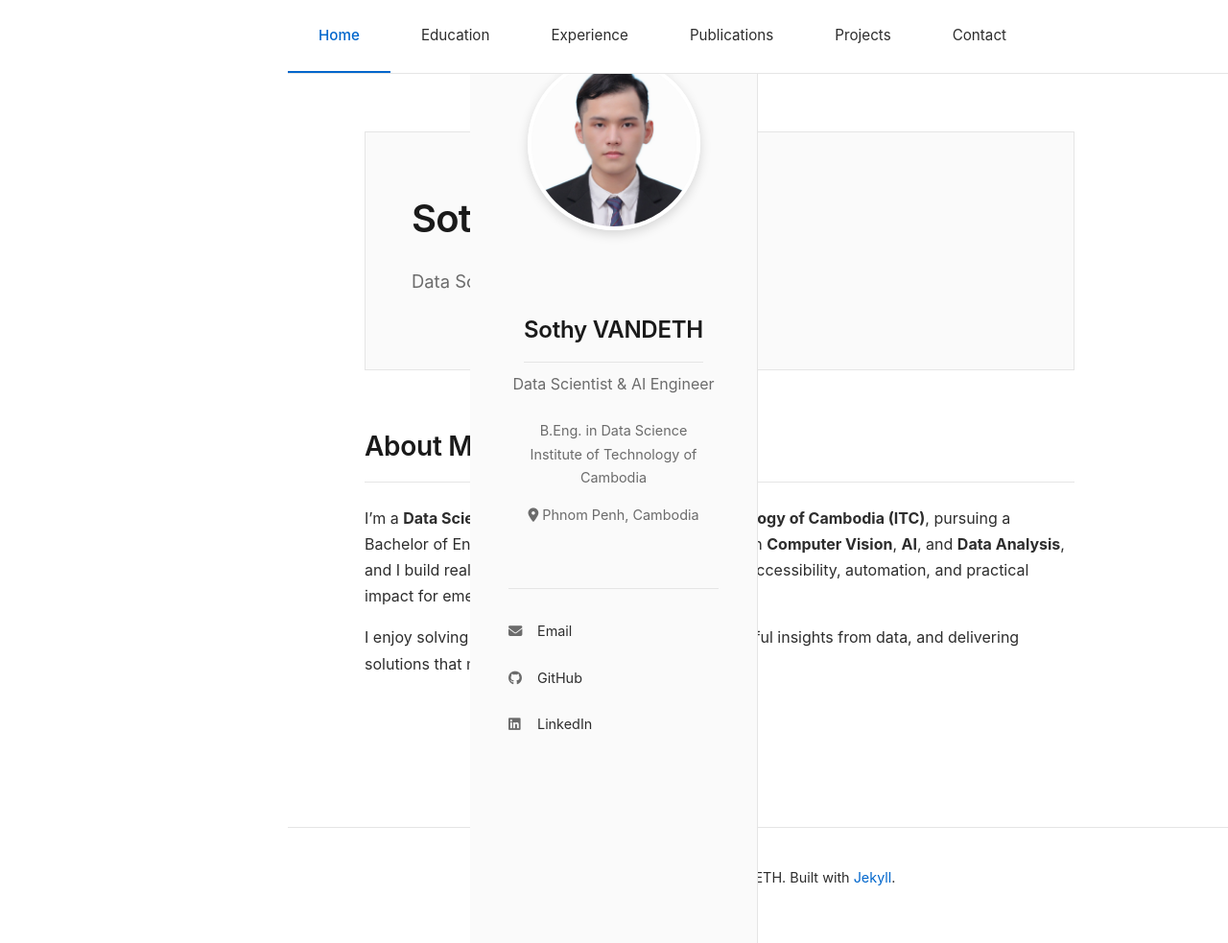
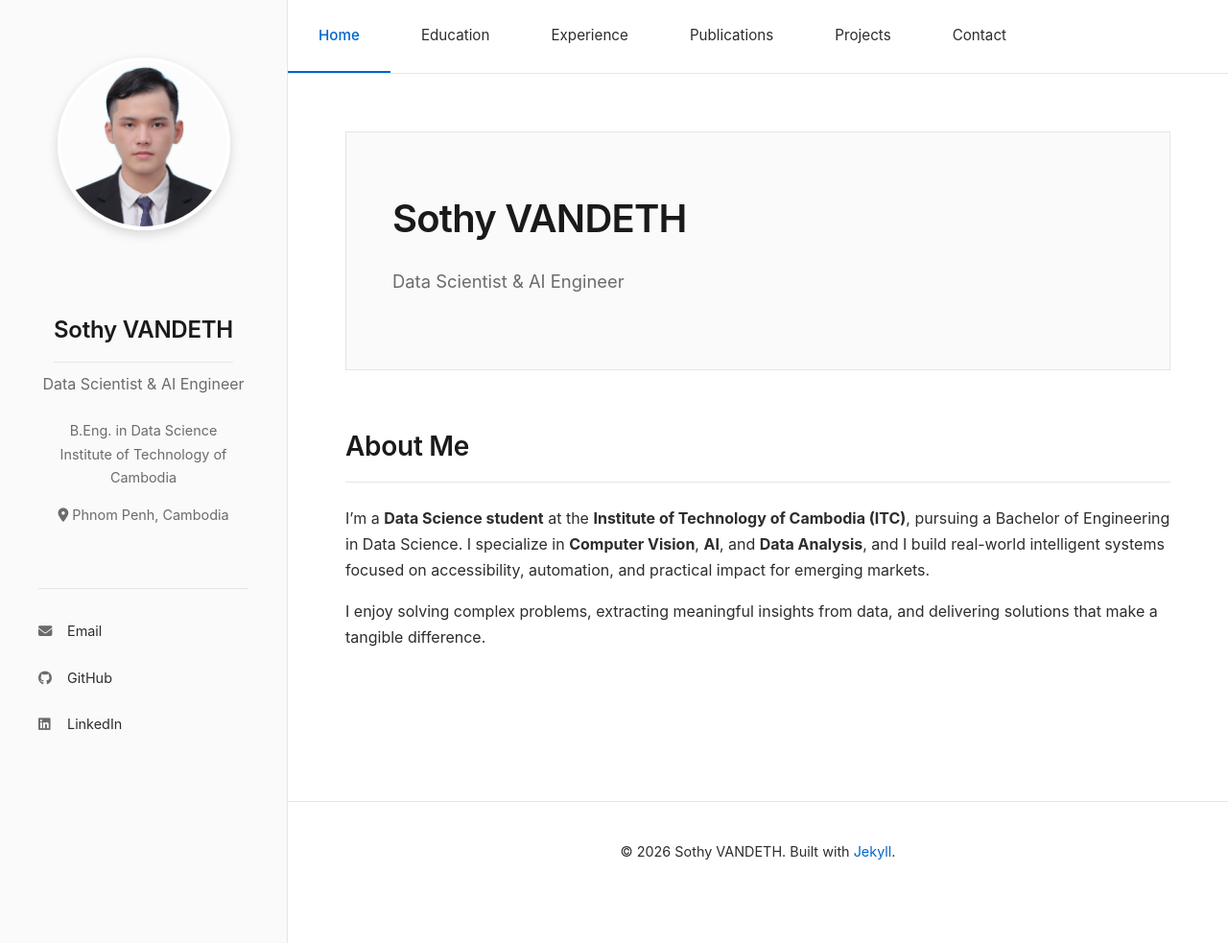
Before and after one commit to sothy8/sothy8.github.io, a Jekyll site: the page built from index.md, in a window 1280 px wide and 983 px high. Shown: the whole window at 96% size. Built offline with Jekyll 4.4.1, drawn with Linux system fonts in a browser that asks for light colours.

Commit message:
fixed page

```diff
--- a/assets/css/style.css
+++ b/assets/css/style.css
@@ -27,7 +27,6 @@ body {
 
 .container {
   display: flex;
-  justify-content: center;
   min-height: 100vh;
 }
 
@@ -162,8 +161,10 @@ body {
 }
 
 .main-content {
-  padding: 60px 80px;
-  max-width: 900px;
+  width: 100%;
+  max-width: 1100px;
+  padding: 60px;
+  margin: 0 auto;
 }
 
 /* Typography */
```
